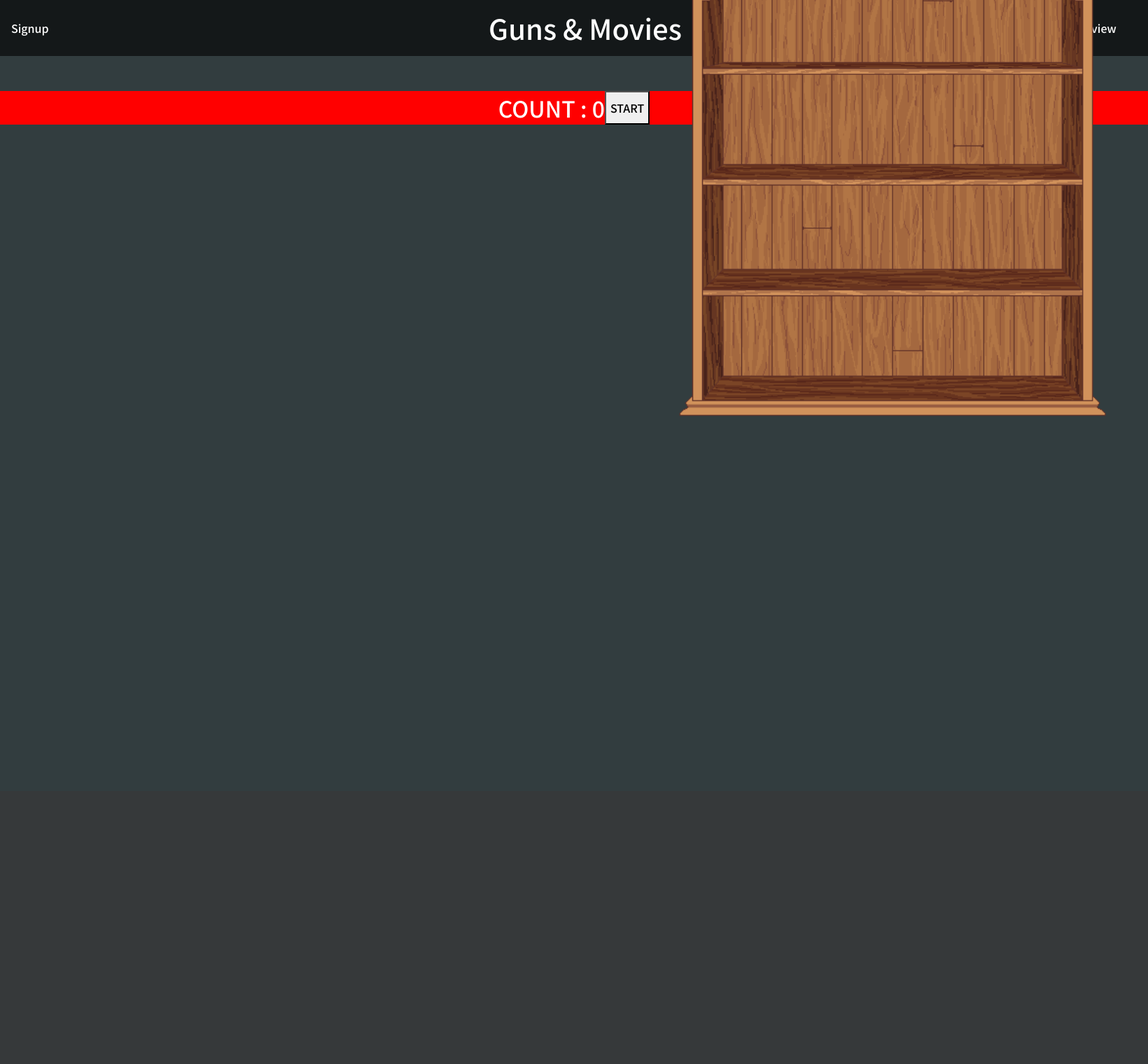
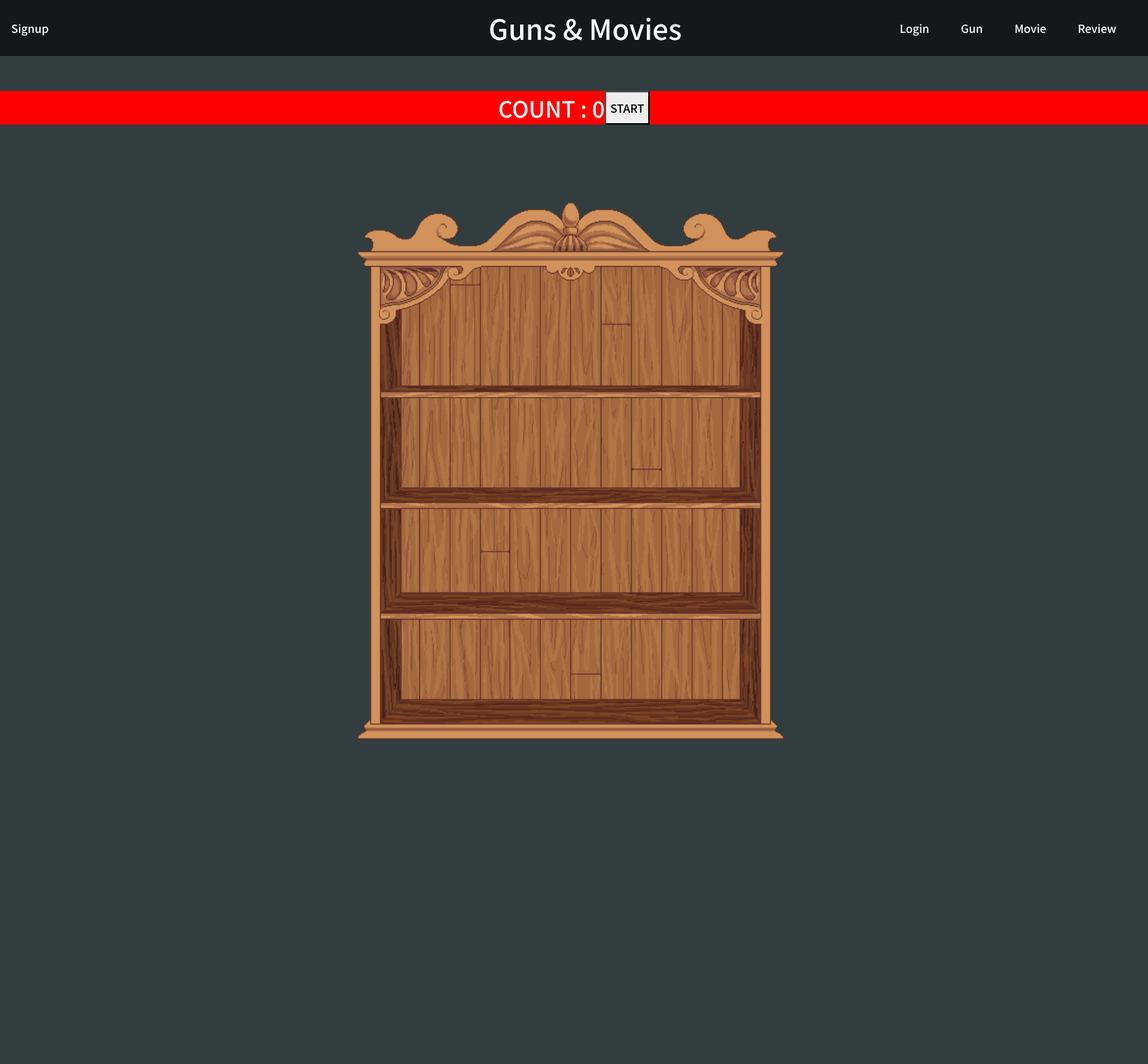
Before and after one commit to gaal94/Guns-Movies, a Django app: page /gunbti/ in a window 1640 px wide. Shown: the top 1520 px of the page at 70% size. Before the commit the page ends 594 px from the top, so only its background shows below. Run offline with Django 3.2, Linux system fonts and the light colour scheme; some libraries are stand-ins or nearby versions.

Commit message:
bookshelf can position problem solved

```diff
--- a/home/templates/home/gunbti.html
+++ b/home/templates/home/gunbti.html
@@ -11,9 +11,8 @@
 
     .bookshelf {
       width: 700px;
-      position: absolute;
-      left: 930px;
-      bottom: 150px;
+      position: relative;
+      bottom: 1170px;
       z-index: 1;
     }
 
@@ -45,36 +44,42 @@
       z-index: 3;
     }
 
+    ul.clearfixed::after {
+      display:block;
+      content: '';
+      clear: both;
+    }
+
     .ul1 {
       list-style-type: none;
-      position: absolute;
+      position: relative;
       z-index: 2;
-      left: 1000px;
-      top: 410px;
+      left: 80px;
+
     }
 
     .ul2 {
       list-style-type: none;
-      position: absolute;
+      position: relative;
       z-index: 2;
-      left: 1000px;
-      top: 570px;
+      left: 80px;
+      bottom: 120px;
     }
 
     .ul3 {
       list-style-type: none;
-      position: absolute;
+      position: relative;
       z-index: 2;
-      left: 1000px;
-      top: 730px;
+      left: 80px;
+      bottom: 220px;
     }
 
     .ul4 {
       list-style-type: none;
-      position: absolute;
+      position: relative;
       z-index: 2;
-      left: 1000px;
-      top: 880px;
+      left: 80px;
+      bottom: 320px;
     }
 
     li {
@@ -104,33 +109,32 @@
   </div>
 </div>
 
-<div>
-
+<div class='d-flex justify-content-center'>
   <div id='countField' class='countField'>
     <div>
-      <ul class='ul1'>
+      {% comment %} disappear {% endcomment %}
+      <ul class='clearfixed ul1'>
         <li ><img id='can1' class='can disappear' src="{% static 'home/pixel_can2.png' %}" alt="can_image"></li>
         <li ><img id='can2' class='can disappear' src="{% static 'home/pixel_can2.png' %}" alt="can_image"></li>
         <li ><img id='can3' class='can disappear' src="{% static 'home/pixel_can2.png' %}" alt="can_image"></li>
       </ul>
-      <ul class='ul2'>
+      <ul class='clearfixed ul2'>
         <li ><img id='can4' class='can disappear' src="{% static 'home/pixel_can2.png' %}" alt="can_image"></li>
         <li ><img id='can5' class='can disappear' src="{% static 'home/pixel_can2.png' %}" alt="can_image"></li>
         <li ><img id='can6' class='can disappear' src="{% static 'home/pixel_can2.png' %}" alt="can_image"></li>
       </ul>
-      <ul class='ul3'>
+      <ul class='clearfixed ul3'>
         <li ><img id='can7' class='can disappear' src="{% static 'home/pixel_can2.png' %}" alt="can_image"></li>
         <li ><img id='can8' class='can disappear' src="{% static 'home/pixel_can2.png' %}" alt="can_image"></li>
         <li ><img id='can9' class='can disappear' src="{% static 'home/pixel_can2.png' %}" alt="can_image"></li>
       </ul>
-      <ul class='ul4'>
+      <ul class='clearfixed ul4'>
         <li ><img id='can10' class='can disappear' src="{% static 'home/pixel_can2.png' %}" alt="can_image"></li>
         <li ><img id='can11' class='can disappear' src="{% static 'home/pixel_can2.png' %}" alt="can_image"></li>
         <li ><img id='can12' class='can disappear' src="{% static 'home/pixel_can2.png' %}" alt="can_image"></li>
       </ul>
+      <img id='bookshelf' class='bookshelf' src="{% static 'home/bookshelf.png' %}" alt="bookshelf_image">
     </div>
-    <img id='bookshelf' class='bookshelf' src="{% static 'home/bookshelf.png' %}" alt="bookshelf_image">
-
   </div>
 </div>
 
```
